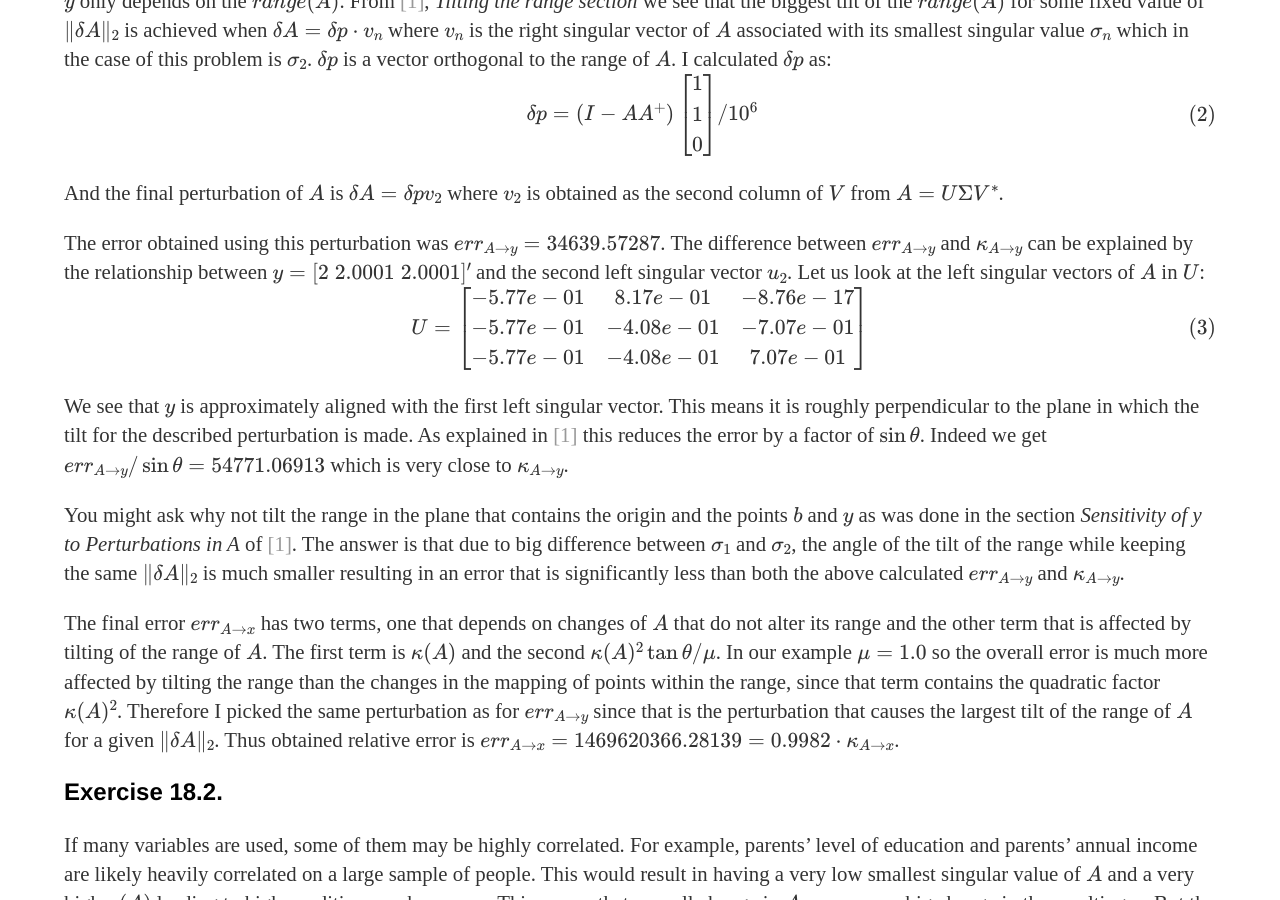
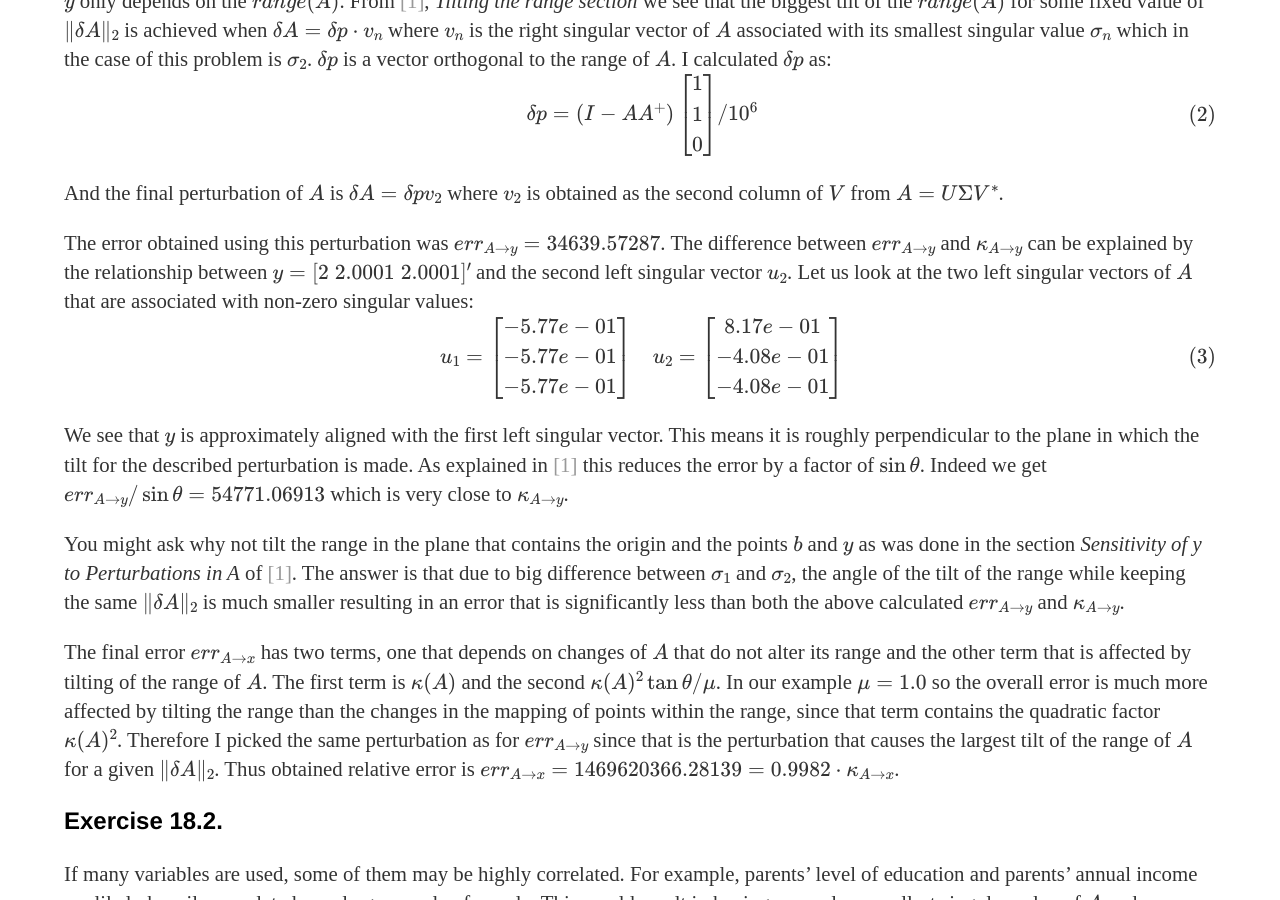
Before and after one commit to ana0209/ana0209.github.io, a Jekyll site: the page built from _posts/2020-06-25-Solutions-for-Chapter-18-in-NLA-by-Trefethen-and-Bau.md, in a window 1280 px wide and 900 px high, scrolled down 1776 px. Built offline with Jekyll 4.4.1, drawn with Linux system fonts in a browser that asks for light colours; formulas are drawn with MathJax 3.

Commit message:
Change presentation of singular vectors

```diff
--- a/_posts/2020-06-25-Solutions-for-Chapter-18-in-NLA-by-Trefethen-and-Bau.md
+++ b/_posts/2020-06-25-Solutions-for-Chapter-18-in-NLA-by-Trefethen-and-Bau.md
@@ -48,8 +48,8 @@ $$\begin{eqnarray}
 
 And the final perturbation of $$A$$ is $$\delta A=\delta p v_2$$ where $v_2$ is obtained as the second column of $V$ from $A=U \Sigma V^*$.
 
-The error obtained using this perturbation was $err_{A \rightarrow y}=34639.57287$. The difference between $err_{A \rightarrow y}$ and $\kappa_{A \rightarrow y}$ can be explained by the relationship between $$y=[2 \; 2.0001 \; 2.0001]'$$ and the second left singular vector $$u_2$$. Let us look at the left singular vectors of $A$ in $U$:
-$$\begin{eqnarray}U=\begin{bmatrix}-5.77e-01 & 8.17e-01 & -8.76e-17 \\ -5.77e-01 & -4.08e-01 & -7.07e-01 \\ -5.77e-01 & -4.08e-01 & 7.07e-01 \end{bmatrix}\end{eqnarray}$$
+The error obtained using this perturbation was $err_{A \rightarrow y}=34639.57287$. The difference between $err_{A \rightarrow y}$ and $\kappa_{A \rightarrow y}$ can be explained by the relationship between $$y=[2 \; 2.0001 \; 2.0001]'$$ and the second left singular vector $$u_2$$. Let us look at the two left singular vectors of $A$ that are associated with non-zero singular values:
+$$\begin{eqnarray}u_1=\begin{bmatrix}-5.77e-01 \\ -5.77e-01 \\ -5.77e-01\end{bmatrix} \quad u_2= \begin{bmatrix}8.17e-01 \\ -4.08e-01 \\ -4.08e-01\end{bmatrix}\end{eqnarray}$$
 
 We see that $y$ is approximately aligned with the first left singular vector. This means it is roughly perpendicular to the plane in which the tilt for the described perturbation is made. As explained in [[1]](#1) this reduces the error by a factor of $\sin \theta$. Indeed we get $$err_{A \rightarrow y} / \sin \theta = 54771.06913$$ which is very close to $$\kappa_{A \rightarrow y}$$.
 
```
